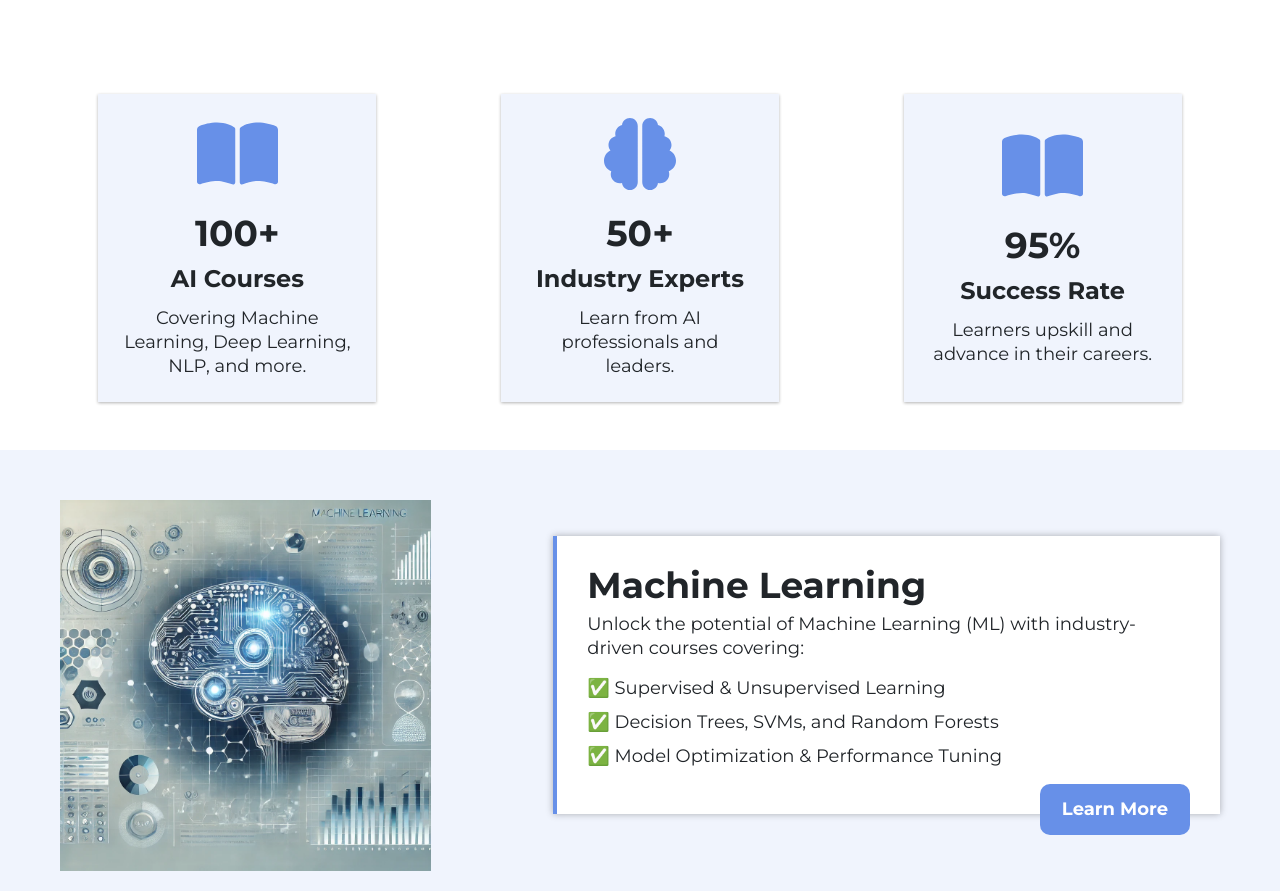
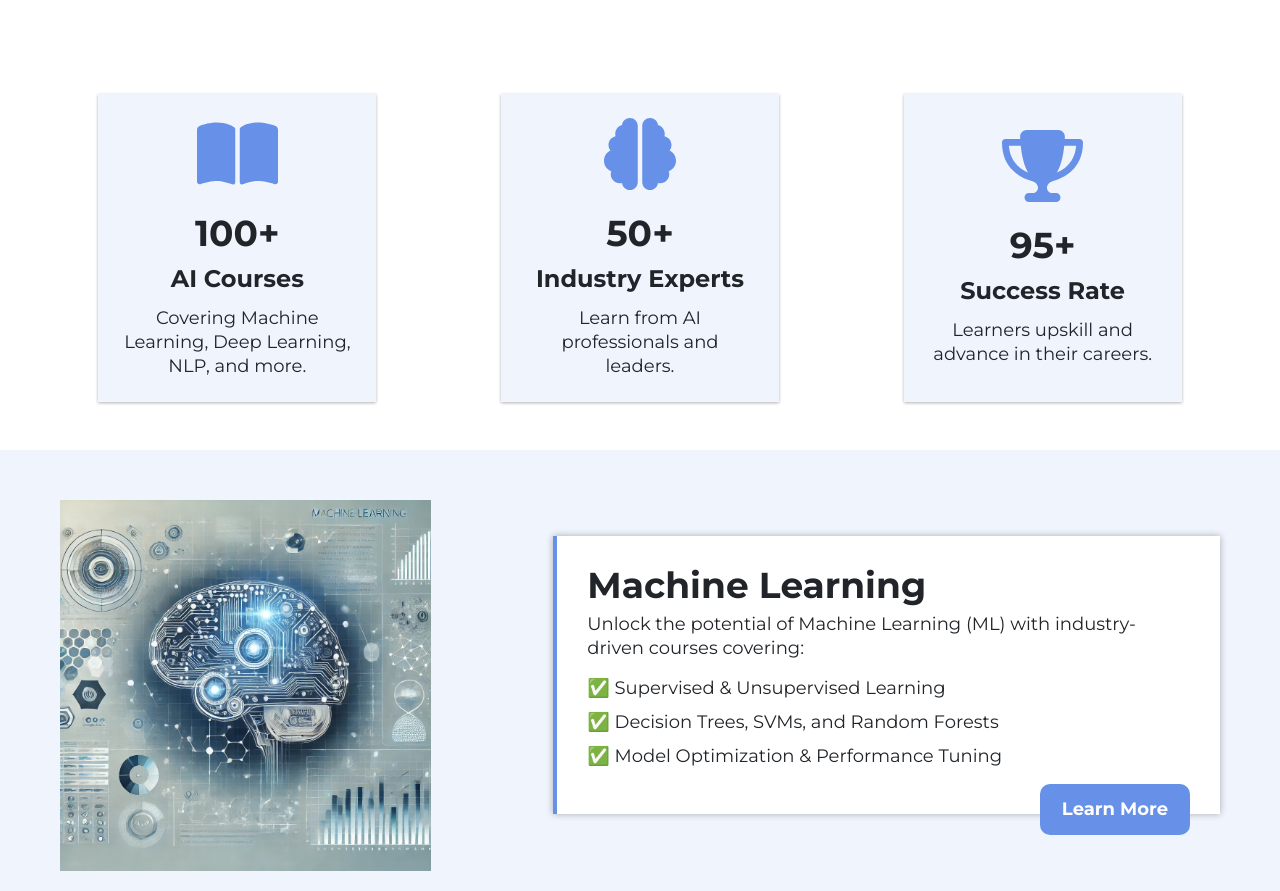
Before and after one commit to manisha3july/Intellicademy, a React (Create React App) app: page / in a window 1280 px wide. Shown: the part 1169-2060 px from the top of the page. Built offline with nearby package versions, Linux system fonts and the light colour scheme.

Commit message:
utils created

```diff
--- a/src/components/AboutCard.js
+++ b/src/components/AboutCard.js
@@ -1,42 +1,71 @@
-import React from "react";
+import React, { useState, useEffect, useRef } from "react";
 import { FontAwesomeIcon } from "@fortawesome/react-fontawesome";
-import { faBookOpen, faBrain } from "@fortawesome/free-solid-svg-icons";
 import "./about.css";
+import counters from './utils/aboutData.js'
+
 function AboutCard() {
+  const [isVisible, setIsVisible] = useState(false);
+  const sectionRef = useRef(null);
+
+  const [counts, setCounts] = useState(counters.map(() => 0));
+
+  useEffect(() => {
+    const observer = new IntersectionObserver(
+      (entries) => {
+        if (entries[0].isIntersecting) {
+          setIsVisible(true);
+        }
+      },
+      { threshold: 0.5 } // Trigger animation when 50% visible
+    );
+
+    if (sectionRef.current) {
+      observer.observe(sectionRef.current);
+    }
+
+    return () => {
+      if (sectionRef.current) {
+        observer.unobserve(sectionRef.current);
+      }
+    };
+  }, []);
+
+  useEffect(() => {
+    if (isVisible) {
+      counters.forEach((counter, index) => {
+        let start = 0;
+        const end = counter.target;
+        const duration = 2000; // Animation duration (2 seconds)
+        const stepTime = Math.abs(Math.floor(duration / end));
+
+        const timer = setInterval(() => {
+          setCounts((prevCounts) => {
+            const newCounts = [...prevCounts];
+            if (newCounts[index] < end) {
+              newCounts[index] += 1;
+            } else {
+              clearInterval(timer);
+            }
+            return newCounts;
+          });
+        }, stepTime);
+      });
+    }
+  }, [isVisible]);
+
   return (
-    <section className="About-section p-5">
-      <div className="row d-flex justify-content-around ">
-        <div className="col-sm-3 ">
-          <div className="about-card lightBlueBg d-flex align-item-center justify-content-center flex-column align-items-center p-4">
-
-            <FontAwesomeIcon icon={faBookOpen} size="4x"
-              className="blueColor mb-4" />
-              <h3 className=" mb-2">100+</h3>
-              <h4 className=" mb-2">AI Courses  </h4>
-              <p className="text-center">Covering Machine Learning, Deep Learning, NLP, and more.</p>
+    <section ref={sectionRef} className="About-section p-5">
+      <div className="row d-flex justify-content-around">
+        {counters.map((counter, index) => (
+          <div className="col-sm-3" key={index}>
+            <div className="about-card lightBlueBg d-flex align-items-center justify-content-center flex-column p-4">
+              <FontAwesomeIcon icon={counter.icon} size="4x" className="blueColor mb-4" />
+              <h3 className="mb-2">{counts[index]}+</h3>
+              <h4 className="mb-2">{counter.title}</h4>
+              <p className="text-center">{counter.text}</p>
+            </div>
           </div>
-        </div>
-        <div className="col-sm-3 ">
-          <div className="about-card lightBlueBg d-flex align-item-center justify-content-center flex-column align-items-center p-4">
-
-            <FontAwesomeIcon icon={faBrain} size="4x"
-              className="blueColor mb-4" />
-
-              <h3 className=" mb-2">50+</h3>
-              <h4 className=" mb-2">Industry Experts </h4>
-              <p className="text-center">Learn from AI professionals and leaders.</p>
-          </div>
-        </div>
-        <div className="col-sm-3 ">
-          <div className="about-card lightBlueBg d-flex align-item-center justify-content-center flex-column align-items-center p-4">
-
-            <FontAwesomeIcon icon={faBookOpen} size="4x"
-              className="blueColor mb-4" />
-              <h3 className=" mb-2">95%</h3>
-              <h4 className=" mb-2">Success Rate  </h4>
-              <p className="text-center">Learners upskill and advance in their careers.</p>
-          </div>
-        </div>
+        ))}
       </div>
     </section>
   );
--- /dev/null
+++ b/src/components/utils/aboutData.js
@@ -0,0 +1,29 @@
+
+
+import { faBookOpen, faBrain, faTrophy } from "@fortawesome/free-solid-svg-icons";
+// Values for each counter
+
+
+
+const counters = [
+  {
+    icon: faBookOpen,
+    target: 100,
+    title: "AI Courses",
+    text: "Covering Machine Learning, Deep Learning, NLP, and more.",
+  },
+  {
+    icon: faBrain,
+    target: 50,
+    title: "Industry Experts",
+    text: "Learn from AI professionals and leaders.",
+  },
+  {
+    icon: faTrophy,
+    target: 95,
+    title: "Success Rate",
+    text: "Learners upskill and advance in their careers.",
+  },
+];
+
+export default counters;
```
